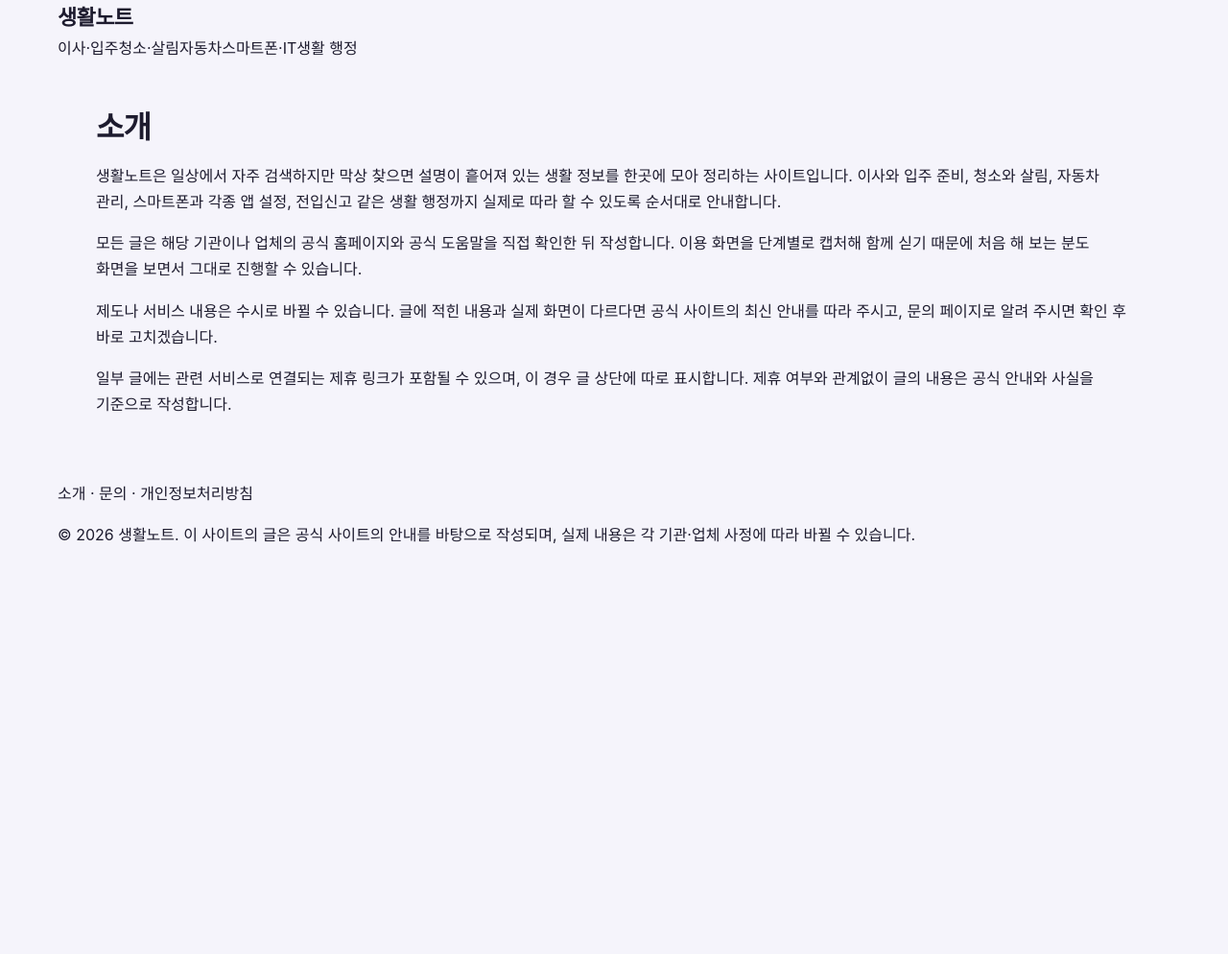
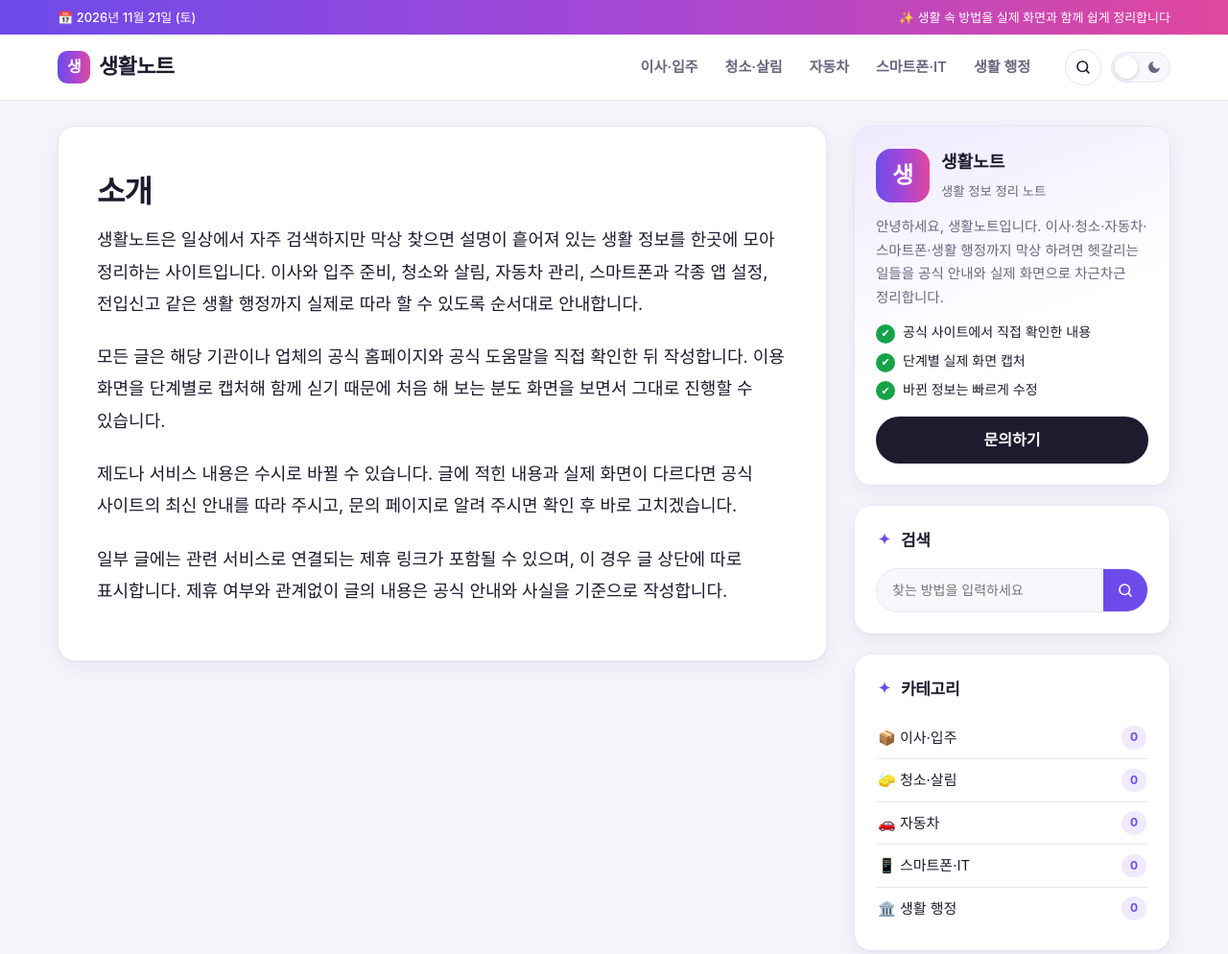
Before and after one commit to powsa90-droid/howto-site, a plain HTML site: page site/about/index.html in a window 1280 px wide. Shown: the top 994 px of the page at 96% size. Before the commit the page ends 800 px from the top, so only its background shows below. Drawn offline with Linux system fonts and the light colour scheme; a web font is replaced by a local one.

Commit message:
Add files via upload

```diff
--- a/site/about/index.html
+++ b/site/about/index.html
@@ -13,22 +13,61 @@
 <meta property="og:url" content="https://saenghwalnote.pages.dev/about/">
 <meta property="og:image" content="https://saenghwalnote.pages.dev/assets/og-default.png">
 <meta name="twitter:card" content="summary_large_image">
+<meta name="theme-color" content="#6d4bea">
 <link rel="alternate" type="application/rss+xml" title="생활노트" href="https://saenghwalnote.pages.dev/rss.xml">
-<link rel="stylesheet" href="/style.css">
+<link rel="preconnect" href="https://cdn.jsdelivr.net" crossorigin>
+<link rel="stylesheet" href="https://cdn.jsdelivr.net/gh/orioncactus/pretendard@v1.3.9/dist/web/variable/pretendardvariable-dynamic-subset.min.css">
+<link rel="stylesheet" href="/style.css?v=202611210955">
 <link rel="icon" href="/assets/favicon.png">
+<script>try{var t=localStorage.getItem('theme');if(t)document.documentElement.dataset.theme=t;}catch(e){}</script>
 
 
 
 </head>
 <body>
-<header class="top"><div class="wrap">
-<a class="logo" href="/">생활노트</a>
-<nav><a href="/moving/">이사·입주</a><a href="/cleaning/">청소·살림</a><a href="/car/">자동차</a><a href="/phone-it/">스마트폰·IT</a><a href="/life-admin/">생활 행정</a></nav>
+<div class="topbar"><div class="wrap topbar-in">
+<span class="today" id="today"></span>
+<span class="topmsg">✨ 생활 속 방법을 실제 화면과 함께 쉽게 정리합니다</span>
+</div></div>
+<header class="header"><div class="wrap header-in">
+<a class="logo" href="/"><span class="logo-mark">생</span>생활노트</a>
+<nav class="nav" id="nav"><a href="/moving/">이사·입주</a><a href="/cleaning/">청소·살림</a><a href="/car/">자동차</a><a href="/phone-it/">스마트폰·IT</a><a href="/life-admin/">생활 행정</a></nav>
+<div class="tools">
+<a class="icon-btn" href="/search/" aria-label="검색"><svg viewBox="0 0 24 24" width="18" height="18" fill="none" stroke="currentColor" stroke-width="2.2" stroke-linecap="round"><circle cx="11" cy="11" r="7"/><path d="m20 20-3.5-3.5"/></svg></a>
+<button class="theme-btn" id="themeBtn" type="button" aria-label="다크 모드 전환"><svg class="i-sun" viewBox="0 0 24 24" width="16" height="16" fill="none" stroke="currentColor" stroke-width="2.2" stroke-linecap="round"><circle cx="12" cy="12" r="4"/><path d="M12 2v2M12 20v2M4.9 4.9l1.4 1.4M17.7 17.7l1.4 1.4M2 12h2M20 12h2M4.9 19.1l1.4-1.4M17.7 6.3l1.4-1.4"/></svg><svg class="i-moon" viewBox="0 0 24 24" width="16" height="16" fill="currentColor"><path d="M21 12.8A9 9 0 1 1 11.2 3a7 7 0 0 0 9.8 9.8z"/></svg><span class="knob"></span></button>
+<button class="icon-btn menu-btn" id="menuBtn" type="button" aria-label="메뉴"><svg viewBox="0 0 24 24" width="20" height="20" fill="none" stroke="currentColor" stroke-width="2.2" stroke-linecap="round"><path d="M4 7h16M4 12h16M4 17h16"/></svg></button>
+</div>
 </div></header>
-<main class="wrap">
-<article class="post page"><h1>소개</h1><p>생활노트은 일상에서 자주 검색하지만 막상 찾으면 설명이 흩어져 있는 생활 정보를 한곳에 모아 정리하는 사이트입니다. 이사와 입주 준비, 청소와 살림, 자동차 관리, 스마트폰과 각종 앱 설정, 전입신고 같은 생활 행정까지 실제로 따라 할 수 있도록 순서대로 안내합니다.</p><p>모든 글은 해당 기관이나 업체의 공식 홈페이지와 공식 도움말을 직접 확인한 뒤 작성합니다. 이용 화면을 단계별로 캡처해 함께 싣기 때문에 처음 해 보는 분도 화면을 보면서 그대로 진행할 수 있습니다.</p><p>제도나 서비스 내용은 수시로 바뀔 수 있습니다. 글에 적힌 내용과 실제 화면이 다르다면 공식 사이트의 최신 안내를 따라 주시고, 문의 페이지로 알려 주시면 확인 후 바로 고치겠습니다.</p><p>일부 글에는 관련 서비스로 연결되는 제휴 링크가 포함될 수 있으며, 이 경우 글 상단에 따로 표시합니다. 제휴 여부와 관계없이 글의 내용은 공식 안내와 사실을 기준으로 작성합니다.</p></article></main>
-<footer class="bottom"><div class="wrap">
-<p><a href="/about/">소개</a> · <a href="/contact/">문의</a> · <a href="/privacy/">개인정보처리방침</a></p>
-<p>© 2026 생활노트. 이 사이트의 글은 공식 사이트의 안내를 바탕으로 작성되며, 실제 내용은 각 기관·업체 사정에 따라 바뀔 수 있습니다.</p>
-</div></footer>
+
+<main class="wrap main">
+<div class="layout"><div class="content"><article class="post box page"><h1>소개</h1><div class="post-body"><p>생활노트은 일상에서 자주 검색하지만 막상 찾으면 설명이 흩어져 있는 생활 정보를 한곳에 모아 정리하는 사이트입니다. 이사와 입주 준비, 청소와 살림, 자동차 관리, 스마트폰과 각종 앱 설정, 전입신고 같은 생활 행정까지 실제로 따라 할 수 있도록 순서대로 안내합니다.</p><p>모든 글은 해당 기관이나 업체의 공식 홈페이지와 공식 도움말을 직접 확인한 뒤 작성합니다. 이용 화면을 단계별로 캡처해 함께 싣기 때문에 처음 해 보는 분도 화면을 보면서 그대로 진행할 수 있습니다.</p><p>제도나 서비스 내용은 수시로 바뀔 수 있습니다. 글에 적힌 내용과 실제 화면이 다르다면 공식 사이트의 최신 안내를 따라 주시고, 문의 페이지로 알려 주시면 확인 후 바로 고치겠습니다.</p><p>일부 글에는 관련 서비스로 연결되는 제휴 링크가 포함될 수 있으며, 이 경우 글 상단에 따로 표시합니다. 제휴 여부와 관계없이 글의 내용은 공식 안내와 사실을 기준으로 작성합니다.</p></div></article></div><aside class="sidebar">
+<section class="widget author">
+<div class="author-top"><span class="avatar">생</span><div><strong>생활노트</strong><small>생활 정보 정리 노트</small></div></div>
+<p>안녕하세요, 생활노트입니다. 이사·청소·자동차·스마트폰·생활 행정까지 막상 하려면 헷갈리는 일들을 공식 안내와 실제 화면으로 차근차근 정리합니다.</p>
+<ul class="promise"><li><span>✔</span>공식 사이트에서 직접 확인한 내용</li><li><span>✔</span>단계별 실제 화면 캡처</li><li><span>✔</span>바뀐 정보는 빠르게 수정</li></ul>
+<a class="btn" href="/contact/">문의하기</a>
+</section>
+<section class="widget"><h3><svg class="spark" viewBox="0 0 24 24" width="18" height="18"><path fill="currentColor" d="M12 2c.6 4.6 3.4 7.4 8 8-4.6.6-7.4 3.4-8 8-.6-4.6-3.4-7.4-8-8 4.6-.6 7.4-3.4 8-8z"/></svg>검색</h3>
+<form class="side-search" action="/search/" method="get"><input name="q" type="search" placeholder="찾는 방법을 입력하세요" aria-label="검색어"><button type="submit" aria-label="검색"><svg viewBox="0 0 24 24" width="18" height="18" fill="none" stroke="currentColor" stroke-width="2.2" stroke-linecap="round"><circle cx="11" cy="11" r="7"/><path d="m20 20-3.5-3.5"/></svg></button></form>
+</section>
+
+<section class="widget"><h3><svg class="spark" viewBox="0 0 24 24" width="18" height="18"><path fill="currentColor" d="M12 2c.6 4.6 3.4 7.4 8 8-4.6.6-7.4 3.4-8 8-.6-4.6-3.4-7.4-8-8 4.6-.6 7.4-3.4 8-8z"/></svg>카테고리</h3><ul class="cat-list"><li><a href="/moving/"><span>📦 이사·입주</span><em>0</em></a></li><li><a href="/cleaning/"><span>🧽 청소·살림</span><em>0</em></a></li><li><a href="/car/"><span>🚗 자동차</span><em>0</em></a></li><li><a href="/phone-it/"><span>📱 스마트폰·IT</span><em>0</em></a></li><li><a href="/life-admin/"><span>🏛️ 생활 행정</span><em>0</em></a></li></ul></section>
+<div class="ad-slot side-ad"></div>
+</aside></div></main>
+<footer class="footer"><div class="wrap footer-grid">
+<div><a class="logo" href="/"><span class="logo-mark">생</span>생활노트</a>
+<p>이사·청소·자동차·스마트폰·생활 행정까지, 생활 속에서 자주 찾는 방법을 실제 화면과 함께 쉽게 정리하는 정보 사이트입니다.</p></div>
+<div><h4>카테고리</h4><ul><li><a href="/moving/">📦 이사·입주</a></li><li><a href="/cleaning/">🧽 청소·살림</a></li><li><a href="/car/">🚗 자동차</a></li><li><a href="/phone-it/">📱 스마트폰·IT</a></li><li><a href="/life-admin/">🏛️ 생활 행정</a></li></ul></div>
+<div><h4>사이트 안내</h4><ul><li><a href="/about/">소개</a></li><li><a href="/contact/">문의</a></li><li><a href="/privacy/">개인정보처리방침</a></li><li><a href="/rss.xml">RSS</a></li></ul></div>
+</div>
+<div class="wrap copy">© 2026 생활노트. 글의 내용은 공식 안내를 바탕으로 작성되며, 실제 내용은 각 기관·업체 사정에 따라 바뀔 수 있습니다.</div>
+</footer>
+<script>
+(function(){
+var d=new Date(),w='일월화수목금토'[d.getDay()];
+var el=document.getElementById('today');if(el)el.textContent=d.getFullYear()+'년 '+(d.getMonth()+1)+'월 '+d.getDate()+'일 ('+w+')';
+var b=document.getElementById('themeBtn');if(b)b.onclick=function(){var r=document.documentElement,n=r.dataset.theme==='dark'?'light':'dark';r.dataset.theme=n;try{localStorage.setItem('theme',n)}catch(e){}};
+var m=document.getElementById('menuBtn');if(m)m.onclick=function(){document.getElementById('nav').classList.toggle('open')};
+})();
+</script>
 </body></html>
```
